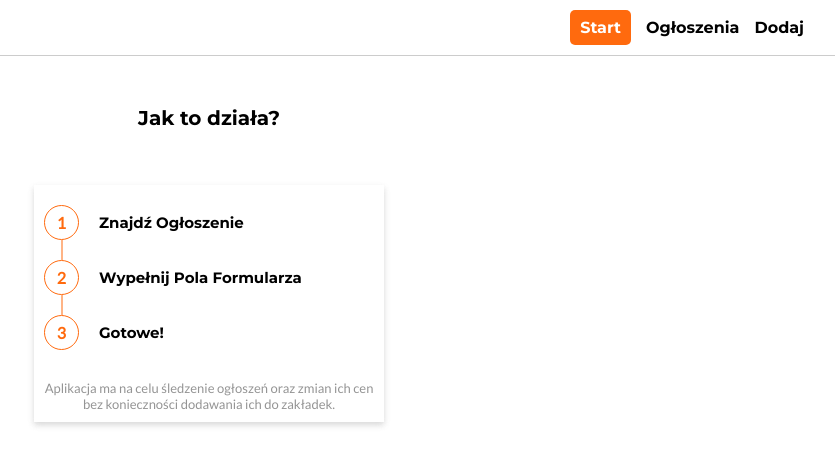
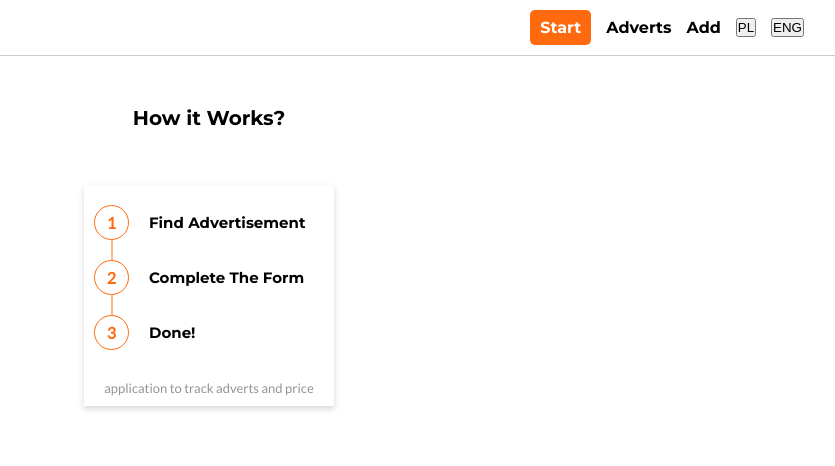
Before and after one commit to 1991Pawel/Adverter, a React (Create React App) app: page / in a window 1280 px wide. Shown: the top 466 px of the page, without its empty margins (431-1266 px from the left). Built offline with nearby package versions, Linux system fonts and the light colour scheme.

Commit message:
add uuid,i18next

```diff
--- a/package.json
+++ b/package.json
@@ -11,9 +11,13 @@
     "@types/react": "^16.9.34",
     "@types/react-dom": "^16.9.6",
     "@types/react-redux": "^7.1.7",
+    "i18next": "^19.4.4",
+    "i18next-browser-languagedetector": "^4.1.1",
+    "i18next-http-backend": "^1.0.8",
     "node-sass": "^4.13.1",
     "react": "^16.13.1",
     "react-dom": "^16.13.1",
+    "react-i18next": "^11.4.0",
     "react-redux": "^7.2.0",
     "react-router-dom": "^5.1.2",
     "react-scripts": "3.4.1",
--- /dev/null
+++ b/public/locales/en/translation.json
@@ -0,0 +1,62 @@
+{
+  "Start": {
+    "1": "Start"
+  },
+  "Adverts": {
+    "1": "Adverts"
+  },
+  "Add": {
+    "1": "Add"
+  },
+  "Title": {
+    "1": "Title"
+  },
+  "AdvertLink": {
+    "1": "Advert Link"
+  },
+  "ImageLink": {
+    "1": "Img Link"
+  },
+  "Price": {
+    "1": "Price"
+  },
+  "Size": {
+    "1": "Size"
+  },
+  "Submit": {
+    "1": "Submit"
+  },
+  "AdvertAdd": {
+    "1": "Advert was added to the list"
+  },
+  "ErrorTitle": {
+    "1": "Enter Title"
+  },
+  "ErrorTitleTwo": {
+    "1": "Title cannot contain more than 60 characters"
+  },
+  "ErrorLink": {
+    "1": "Enter the advert link"
+  },
+  "ErrorLinkTwo": {
+    "1": "Link is not valid"
+  },
+  "ErrorPrice": {
+    "1": "Complete the price field"
+  },
+  "How": {
+    "1": "How it Works?"
+  },
+  "Step1": {
+    "1": "Find Advertisement"
+  },
+  "Step2": {
+    "1": "Complete The Form"
+  },
+  "Step3": {
+    "1": "Done!"
+  },
+  "StepDesc": {
+    "1": "application to track adverts and price"
+  }
+}
--- /dev/null
+++ b/public/locales/pl/translation.json
@@ -0,0 +1,62 @@
+{
+  "Start": {
+    "1": "Start"
+  },
+  "Adverts": {
+    "1": "Ogłoszenia"
+  },
+  "Add": {
+    "1": "Dodaj"
+  },
+  "Title": {
+    "1": "Tytuł"
+  },
+  "AdvertLink": {
+    "1": "Link Ogłoszenia"
+  },
+  "ImageLink": {
+    "1": "Link Zdjęcia"
+  },
+  "Price": {
+    "1": "Cena"
+  },
+  "Size": {
+    "1": "Wielkość"
+  },
+  "Submit": {
+    "1": "Gotowe"
+  },
+  "AdvertAdd": {
+    "1": "Ogłoszenie zostało dodane"
+  },
+  "ErrorTitle": {
+    "1": "Enter Title"
+  },
+  "ErrorTitleTwo": {
+    "1": "tytuł nie powinien zawierać wiecej niż 60 znaków"
+  },
+  "ErrorLink": {
+    "1": "Wprowadź link ogłoszenia"
+  },
+  "ErrorLinkTwo": {
+    "1": "Wprowadź poprawny adres ogłoszenia"
+  },
+  "ErrorPrice": {
+    "1": "Podaj Cenę"
+  },
+  "How": {
+    "1": "Jak To Działa?"
+  },
+  "Step1": {
+    "1": "Znajdz ogłoszenie"
+  },
+  "Step2": {
+    "1": "Wypełnij Pola Formularza"
+  },
+  "Step3": {
+    "1": "Gotowe!"
+  },
+  "StepDesc": {
+    "1": "Aplikacja ma na celu śledzenie ogłoszeń oraz zmian ich cen bez konieczności dodawania ich do zakładek."
+  }
+}
--- a/src/components/Navbar/Navbar.tsx
+++ b/src/components/Navbar/Navbar.tsx
@@ -1,8 +1,16 @@
 import React from 'react';
 import { NavLink } from 'react-router-dom';
+import { useTranslation } from 'react-i18next';
 import styled from './Navbar.module.scss';
 
-const Navbar = () => (
+const Navbar = () => {
+  const { t, i18n } = useTranslation();
+
+  const handleClick = (lang: string) => {
+    i18n.changeLanguage(lang);
+  };
+
+  return (
     <nav className={styled.nav}>
       <div className={styled.nav__container}>
         <ul className={styled.nav__list}>
@@ -13,7 +21,7 @@ const Navbar = () => (
               exact
               to="/"
             >
-            Start
+              {t('Start.1')}
             </NavLink>
           </li>
           <li className={styled.nav__listitem}>
@@ -23,7 +31,7 @@ const Navbar = () => (
               exact
               to="/adverts"
             >
-            Ogłoszenia
+              {t('Adverts.1')}
             </NavLink>
           </li>
           <li className={styled.nav__listitem}>
@@ -33,12 +41,23 @@ const Navbar = () => (
               exact
               to="/add"
             >
-            Dodaj
+              {t('Add.1')}
             </NavLink>
+          </li>
+          <li className={styled.nav__listitem}>
+            <button onClick={() => handleClick('pl')} type="button">
+              PL
+            </button>
+          </li>
+          <li className={styled.nav__listitem}>
+            <button onClick={() => handleClick('en')} type="button">
+              ENG
+            </button>
           </li>
         </ul>
       </div>
     </nav>
   );
+};
 
 export default Navbar;
--- /dev/null
+++ b/src/i18next.js
@@ -0,0 +1,33 @@
+import i18n from 'i18next';
+
+import Backend from 'i18next-http-backend';
+import LanguageDetector from 'i18next-browser-languagedetector';
+import { initReactI18next } from 'react-i18next';
+// not like to use this?
+// have a look at the Quick start guide
+// for passing in lng and translations on init
+
+const Languages = ['pl', 'en'];
+
+i18n
+  // load translation using http -> see /public/locales (i.e. https://github.com/i18next/react-i18next/tree/master/example/react/public/locales)
+  // learn more: https://github.com/i18next/i18next-http-backend
+  .use(Backend)
+  // detect user language
+  // learn more: https://github.com/i18next/i18next-browser-languageDetector
+  .use(LanguageDetector)
+  // pass the i18n instance to react-i18next.
+  .use(initReactI18next)
+  // init i18next
+  // for all options read: https://www.i18next.com/overview/configuration-options
+  .init({
+    fallbackLng: 'pl',
+    debug: true,
+    whitelist: Languages,
+
+    interpolation: {
+      escapeValue: false, // not needed for react as it escapes by default
+    },
+  });
+
+export default i18n;
--- a/src/index.tsx
+++ b/src/index.tsx
@@ -1,11 +1,14 @@
-import React from 'react';
+import React, { Suspense } from 'react';
 import ReactDOM from 'react-dom';
 import './index.css';
 import App from './App';
+import './i18next';
 
 ReactDOM.render(
   <React.StrictMode>
-    <App />
+    <Suspense fallback={<div>Loading</div>}>
+      <App />
+    </Suspense>
   </React.StrictMode>,
   document.getElementById('root')
 );
--- a/src/pages/AddForm.tsx
+++ b/src/pages/AddForm.tsx
@@ -2,38 +2,17 @@ import React, { useState } from 'react';
 import { connect } from 'react-redux';
 import { Dispatch } from 'redux';
 import { v1 as uuidv4 } from 'uuid';
+import { useTranslation } from 'react-i18next';
 import styled from './AddForm.module.scss';
 import Navbar from '../components/Navbar/Navbar';
 import { addAdvert } from '../actions/advert.actions';
 import Advert from '../types/adverts';
 
-const validate = (form: Advert): string => {
-  const { title, link, price } = form;
-  const linkWithHttp = link.includes('http');
-
-  if (!title.length) {
-    return 'Wprowadź tytuł';
-  }
-  if (title.length > 60) {
-    return 'tytuł nie powinien zawierać wiecej niż 60 znaków';
-  }
-  if (!link.length) {
-    return 'Wprowadź link ogłoszenia';
-  }
-  if (!linkWithHttp) {
-    return 'Wprowadź poprawny adres ogłoszenia';
-  }
-  if (!price) {
-    return ' wprowadź cene';
-  }
-
-  return '';
-};
-
 type DispatchProps = ReturnType<typeof mapDispatchToProps>;
 
 // eslint-disable-next-line no-shadow
 const AddForm = ({ addAdvert }: DispatchProps) => {
+  const { t } = useTranslation();
   const [error, setError] = useState<string | null>();
   const [success, setSuccess] = useState<string | null>();
   const initalState = {
@@ -53,10 +32,33 @@ const AddForm = ({ addAdvert }: DispatchProps) => {
   };
 
   const formConfirm = () => {
-    setSuccess('Ogłoszenie Dodane');
+    setSuccess(t('AdvertAdd.1'));
     setTimeout(() => {
       setSuccess(null);
     }, 3000);
+  };
+
+  const validate = (forms: Advert): string => {
+    const { title, link, price } = forms;
+    const linkWithHttp = link.includes('http');
+
+    if (!title.length) {
+      return `${t('ErrorTitle.1')}`;
+    }
+    if (title.length > 60) {
+      return `${t('ErrorTitleTwo.1')}`;
+    }
+    if (!link.length) {
+      return `${t('ErrorLink.1')}`;
+    }
+    if (!linkWithHttp) {
+      return `${t('ErrorLinkTwo.1')}`;
+    }
+    if (!price) {
+      return `${t('ErrorPrice.1')}`;
+    }
+
+    return '';
   };
 
   const handleSubmit = (e: React.FormEvent<HTMLFormElement>) => {
@@ -83,7 +85,7 @@ const AddForm = ({ addAdvert }: DispatchProps) => {
           {error && <p className={styled.form__error}>{error}</p>}
           {success && <p className={styled.form__success}>{success}</p>}
           <label className={styled.form__label} htmlFor="title">
-            Tytuł:
+            {t('Title.1')}
           </label>
           <input
             className={styled.form__input}
@@ -95,7 +97,7 @@ const AddForm = ({ addAdvert }: DispatchProps) => {
           />
 
           <label className={styled.form__label} htmlFor="link">
-            Link Ogłoszenia:
+            {t('AdvertLink.1')}
           </label>
           <input
             className={styled.form__input}
@@ -107,7 +109,7 @@ const AddForm = ({ addAdvert }: DispatchProps) => {
           />
 
           <label className={styled.form__label} htmlFor="image">
-            Link Zdjęcia:
+            {t('ImageLink.1')}
           </label>
           <input
             className={styled.form__input}
@@ -119,7 +121,7 @@ const AddForm = ({ addAdvert }: DispatchProps) => {
           />
 
           <label className={styled.form__label} htmlFor="price">
-            Cena:
+            {t('Price.1')}
           </label>
           <input
             className={styled.form__input}
@@ -131,7 +133,7 @@ const AddForm = ({ addAdvert }: DispatchProps) => {
           />
 
           <label className={styled.form__label} htmlFor="size">
-            Wielkość:
+            {t('Size.1')}
           </label>
           <input
             className={styled.form__input}
@@ -142,7 +144,7 @@ const AddForm = ({ addAdvert }: DispatchProps) => {
             value={form.size ? form.size : ''}
           />
           <button className={styled.form__btn} type="submit">
-            gotowe
+            {t('Submit.1')}
           </button>
         </form>
       </div>
--- a/src/pages/Home.tsx
+++ b/src/pages/Home.tsx
@@ -1,34 +1,35 @@
 import React from 'react';
+import { useTranslation } from 'react-i18next';
 import Navbar from '../components/Navbar/Navbar';
 import styled from './Home.module.scss';
 
-const Home = () => (
+const Home = () => {
+  const { t } = useTranslation();
+  return (
     <>
       <Navbar />
       <div className={styled.wrapper}>
-      <h1 className={styled.title}>Jak to działa?</h1>
+        <h1 className={styled.title}>{t('How.1')}</h1>
         <div className={styled.container}>
           <div className={styled.steps}>
             <div className={styled.steps__step}>
               <span className={styled.steps__number}>1</span>
-            <h3 className={styled.steps__title}>Znajdź Ogłoszenie</h3>
+              <h3 className={styled.steps__title}>{t('Step1.1')}</h3>
             </div>
             <div className={styled.steps__step}>
               <span className={styled.steps__number}>2</span>
-            <h3 className={styled.steps__title}>Wypełnij Pola Formularza</h3>
+              <h3 className={styled.steps__title}>{t('Step2.1')}</h3>
             </div>
             <div className={styled.steps__step}>
               <span className={styled.steps__number}>3</span>
-            <h3 className={styled.steps__title}>Gotowe!</h3>
+              <h3 className={styled.steps__title}>{t('Step3.1')}</h3>
             </div>
-          <p className={styled.steps__desc}>
-            Aplikacja ma na celu śledzenie ogłoszeń oraz zmian ich cen bez
-            konieczności dodawania ich do zakładek.
-          </p>
+            <p className={styled.steps__desc}>{t('StepDesc.1')}</p>
           </div>
         </div>
       </div>
     </>
   );
+};
 
 export default Home;
```
Also changed, not shown: 1 other file (tests, documents, lock files or other folders). Lines whose indentation alone changed are shown as unchanged.
